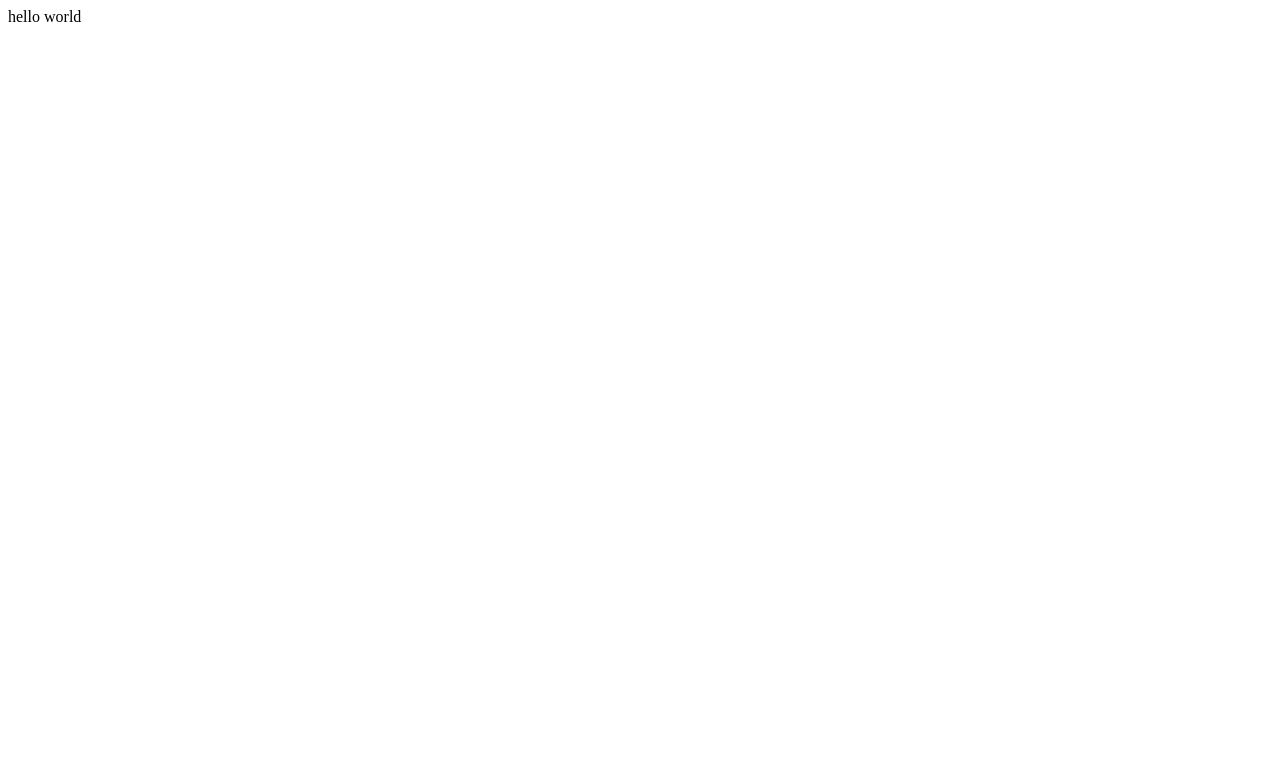
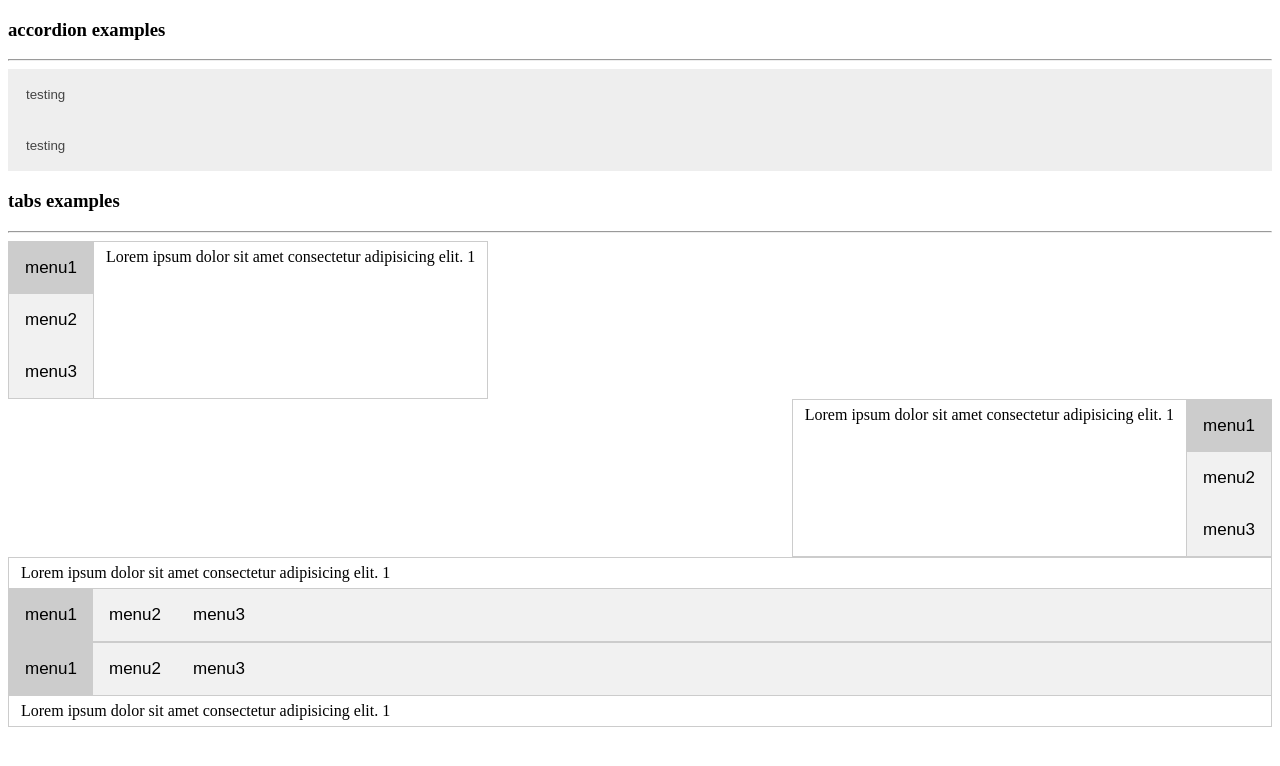
Before and after one commit to caizhiyuannn/w3schools-vue-components, a Vue app: page / in a window 1280 px wide. Shown: the top 766 px of the page. Built offline with nearby package versions, Linux system fonts and the light colour scheme.

Commit message:
add examples

```diff
--- a/src/app.vue
+++ b/src/app.vue
@@ -1,10 +1,20 @@
 <template>
-  <div class="app">hello world</div>
+  <div class="app">
+    <accordion-example></accordion-example>
+    <tabs-example></tabs-example>
+  </div>
 </template>
 
 <script>
+import Tabs from './views/tabs';
+import Accordion from './views/accordion';
+
 export default {
-  name: 'app'
+  name: 'app',
+  components: {
+    'tabs-example': Tabs,
+    'accordion-example': Accordion
+  }
 };
 </script>
 <style >
```
